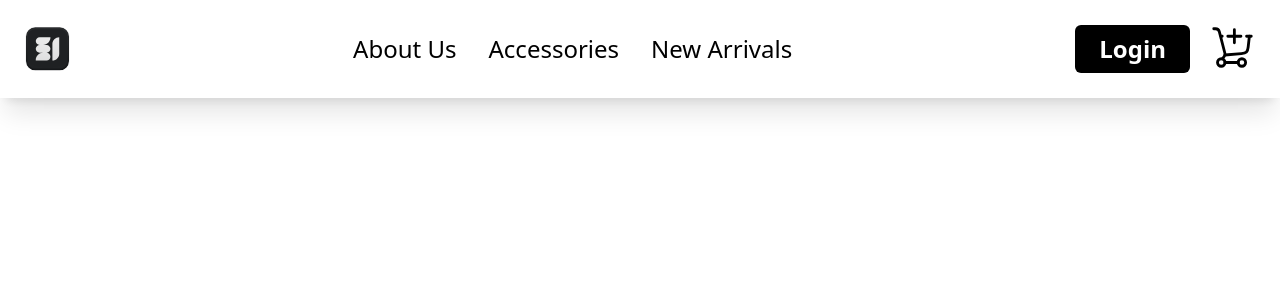
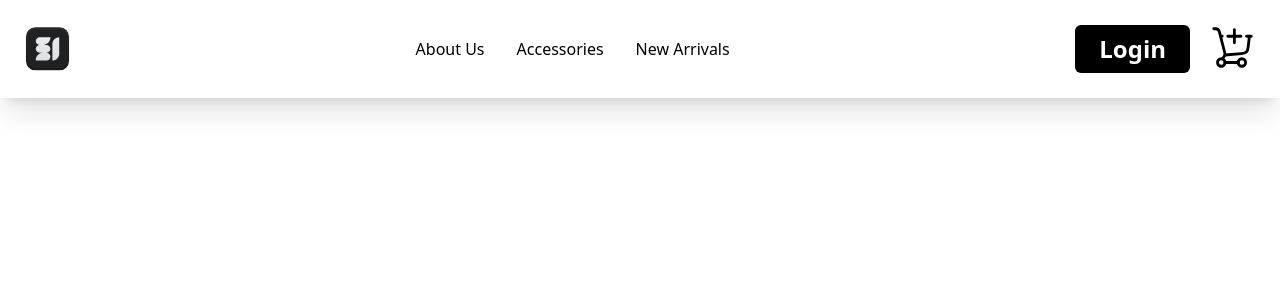
Before and after one commit to baeganBytes/nexora, a Next.js app: page / in a window 1280 px wide. Shown: the top 300 px of the page. Built offline with nearby package versions, Linux system fonts and the light colour scheme.

Commit message:
Update 4 navbar

```diff
--- a/components/ui/shared/Navigation-bar/navigation.tsx
+++ b/components/ui/shared/Navigation-bar/navigation.tsx
@@ -12,7 +12,7 @@ function Navigation() {
       <ul className="list-none flex gap-8">
         <li>
           <a
-            className="font-ubuntu relative text-2xl font-medium no-underline text-black after:absolute after:bottom-0 after:left-0 after:h-0.5 after:w-0 after:bg-black after:transition-all after:duration-300 hover:after:w-full cursor-pointer"
+            className="font-ubuntu relative text-1xl font-medium no-underline text-black after:absolute after:bottom-0 after:left-0 after:h-0.5 after:w-0 after:bg-black after:transition-all after:duration-300 hover:after:w-full cursor-pointer"
             href=""
           >
             About Us
@@ -20,7 +20,7 @@ function Navigation() {
         </li>
         <li>
           <a
-            className="font-ubuntu relative text-2xl font-medium no-underline text-black after:absolute after:bottom-0 after:left-0 after:h-0.5 after:w-0 after:bg-black after:transition-all after:duration-300 hover:after:w-full cursor-pointer"
+            className="font-ubuntu relative text-1xl font-medium no-underline text-black after:absolute after:bottom-0 after:left-0 after:h-0.5 after:w-0 after:bg-black after:transition-all after:duration-300 hover:after:w-full cursor-pointer"
             href=""
           >
             Accessories
@@ -28,7 +28,7 @@ function Navigation() {
         </li>
         <li>
           <a
-            className="font-ubuntu relative text-2xl font-medium no-underline text-black after:absolute after:bottom-0 after:left-0 after:h-0.5 after:w-0 after:bg-black after:transition-all after:duration-300 hover:after:w-full cursor-pointer"
+            className="font-ubuntu relative text-1xl font-medium no-underline text-black after:absolute after:bottom-0 after:left-0 after:h-0.5 after:w-0 after:bg-black after:transition-all after:duration-300 hover:after:w-full cursor-pointer"
             href=""
           >
             New Arrivals
```
